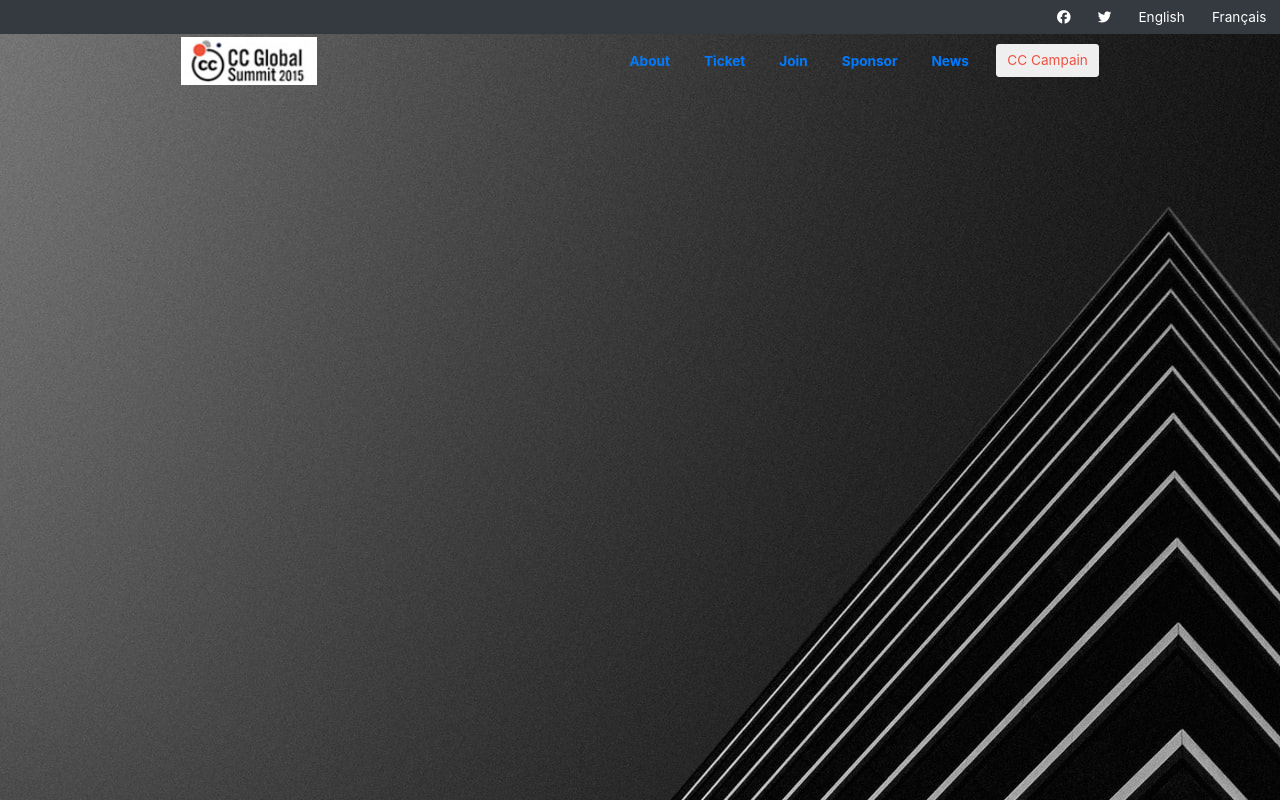
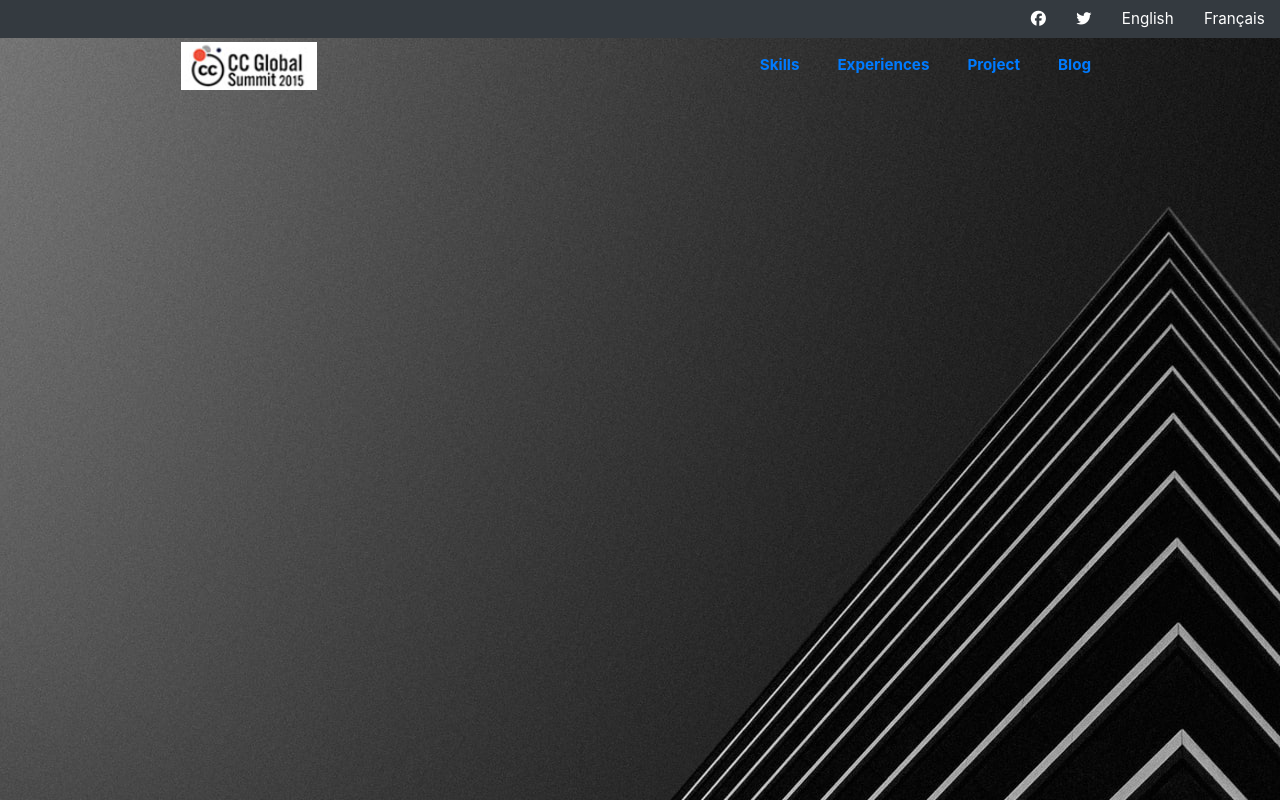
Before and after one commit to guillainbisimwa/portfolio, a plain HTML site: page index.html in a window 1280 px wide. Drawn offline with Linux system fonts and the light colour scheme; files whose address does not match are found by name.

Commit message:
Fix indentation errors

```diff
--- a/css/style.css
+++ b/css/style.css
@@ -16,7 +16,7 @@
 /* GLOBALS */
 
 html {
-    font-size: 85%;
+  font-size: 95%;
   box-sizing: border-box;
   font-family: "Lato", sans-serif;
 }
--- a/index.html
+++ b/index.html
@@ -64,43 +64,37 @@
                     href="index.html"
                     rel="noopener"
                     class="nav-link c-primary d-block d-md-none"
-                    >Home</a
-                  >
+                    >Home</a>
                 </li>
                 <li class="ml-4 ml-md-0 nav-item">
                   <a
                     href="about.html"
                     rel="noopener"
                     class="nav-link text-black-50"
-                    >About</a
-                  >
+                    >Skills</a>
                 </li>
                 <li class="ml-4 nav-item">
                   <a
                     href="ticket.html"
                     rel="noopener"
                     class="nav-link text-black-50"
-                    >Ticket</a
+                    >Experiences</a
                   >
                 </li>
                 <li class="ml-4 nav-item">
                   <a href="#" rel="noopener" class="nav-link text-black-50"
-                    >Join</a
+                    >Project</a
                   >
                 </li>
                 <li class="ml-4 nav-item">
                   <a href="#" rel="noopener" class="nav-link text-black-50"
-                    >Sponsor</a
+                    >Blog</a
                   >
                 </li>
-                <li class="ml-4 nav-item">
-                  <a href="#" rel="noopener" class="nav-link text-black-50"
-                    >News</a
-                  >
-                </li>
-                <li class="nav-item ml-4">
+
+                <!-- <li class="nav-item ml-4">
                   <button class="btn c-primary campaign">CC Campain</button>
-                </li>
+                </li> -->
               </ul>
             </div>
           </div>
```
Lines whose indentation alone changed are shown as unchanged.
